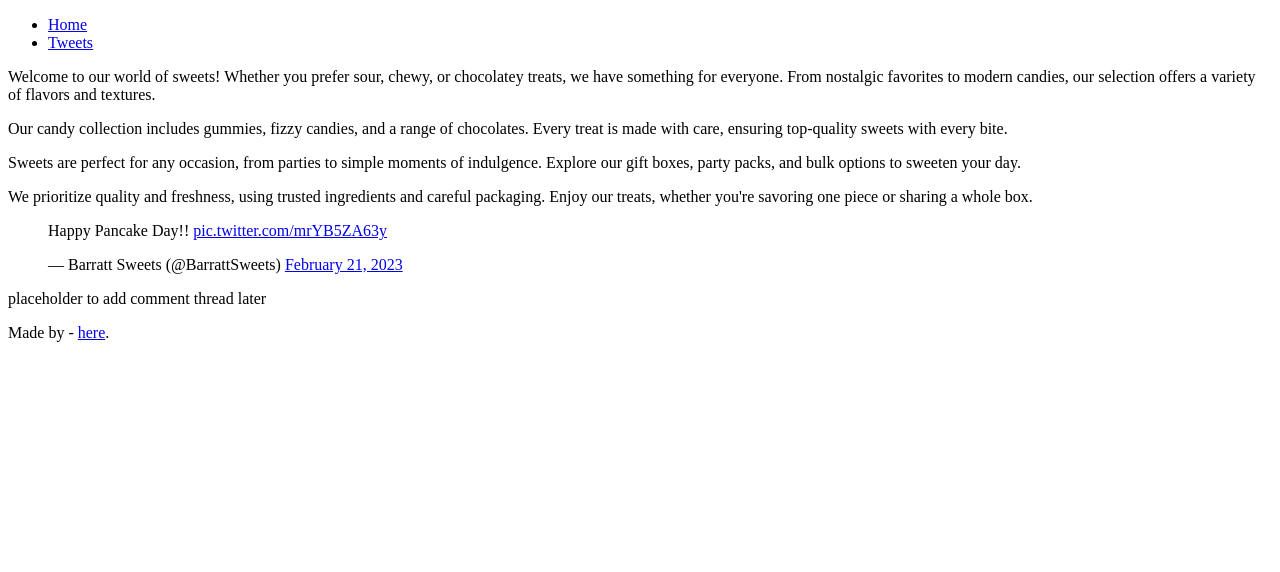
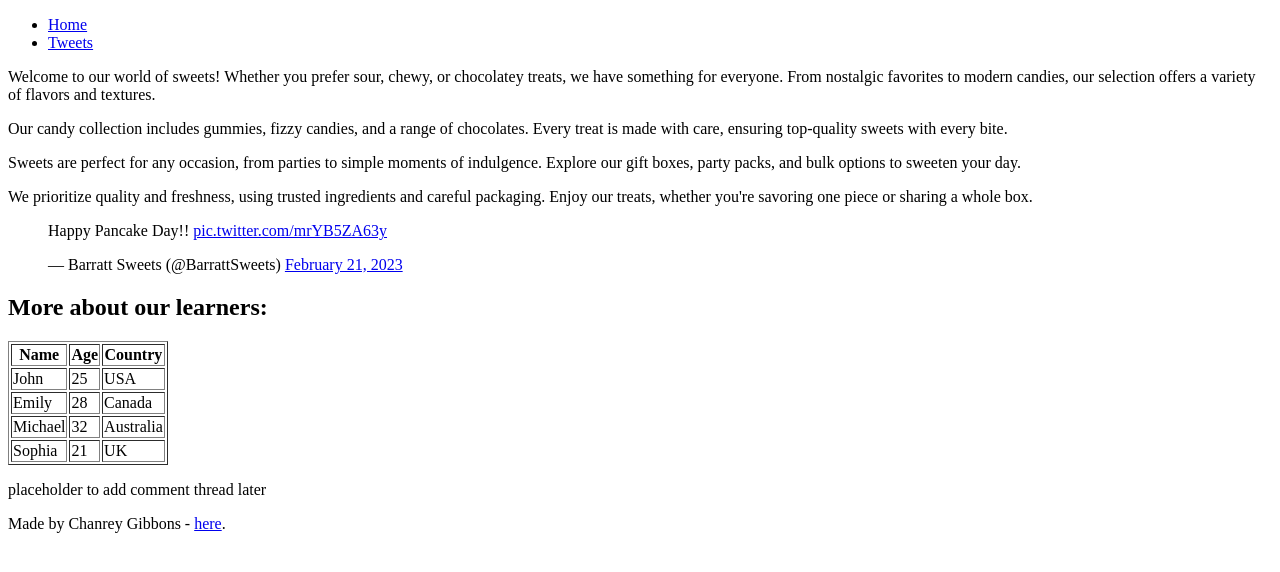
Before and after one commit to chanreygibbons/My_First_Portfolio, a plain HTML site: page html_basic/index.html in a window 1280 px wide. Drawn offline with Linux system fonts and the light colour scheme.

Commit message:
Update index.html

```diff
--- a/html_basic/index.html
+++ b/html_basic/index.html
@@ -3,7 +3,7 @@
 <head>
     <meta charset="UTF-8">
     <meta name="viewport" content="width=device-width, initial-scale=1.0">
-    <title>basic site</title>
+    <title>Basic Site</title>
 </head>
 <body>
 
@@ -20,7 +20,42 @@
             <p>Our candy collection includes gummies, fizzy candies, and a range of chocolates. Every treat is made with care, ensuring top-quality sweets with every bite.</p>
             <p>Sweets are perfect for any occasion, from parties to simple moments of indulgence. Explore our gift boxes, party packs, and bulk options to sweeten your day.</p>
             <p>We prioritize quality and freshness, using trusted ingredients and careful packaging. Enjoy our treats, whether you're savoring one piece or sharing a whole box.</p>
-       <blockquote class="twitter-tweet"><p lang="en" dir="ltr">Happy Pancake Day!! <a href="https://t.co/mrYB5ZA63y">pic.twitter.com/mrYB5ZA63y</a></p>&mdash; Barratt Sweets (@BarrattSweets) <a href="https://twitter.com/BarrattSweets/status/1628001038467727360?ref_src=twsrc%5Etfw">February 21, 2023</a></blockquote> <script async src="https://platform.twitter.com/widgets.js" charset="utf-8"></script>
+            <blockquote class="twitter-tweet"><p lang="en" dir="ltr">Happy Pancake Day!! <a href="https://t.co/mrYB5ZA63y">pic.twitter.com/mrYB5ZA63y</a></p>&mdash; Barratt Sweets (@BarrattSweets) <a href="https://twitter.com/BarrattSweets/status/1628001038467727360?ref_src=twsrc%5Etfw">February 21, 2023</a></blockquote>
+            <script async src="https://platform.twitter.com/widgets.js" charset="utf-8"></script>
+
+            <h2>More about our learners:</h2>
+            <table border="1">
+                <thead>
+                    <tr>
+                        <th>Name</th>
+                        <th>Age</th>
+                        <th>Country</th>
+                    </tr>
+                </thead>
+                <tbody>
+                    <tr>
+                        <td>John</td>
+                        <td>25</td>
+                        <td>USA</td>
+                    </tr>
+                    <tr>
+                        <td>Emily</td>
+                        <td>28</td>
+                        <td>Canada</td>
+                    </tr>
+                    <tr>
+                        <td>Michael</td>
+                        <td>32</td>
+                        <td>Australia</td>
+                    </tr>
+                    <tr>
+                        <td>Sophia</td>
+                        <td>21</td>
+                        <td>UK</td>
+                    </tr>
+                </tbody>
+            </table>
+
         </article>
 
         <aside>
@@ -30,7 +65,7 @@
     </main>
 
     <footer>
-        <p>Made by <CHANREY GIBBONS> - <a href="<ANY LINK>" target="_blank">here</a>.</p>
+        <p>Made by Chanrey Gibbons - <a href="https://example.com" target="_blank">here</a>.</p>
     </footer>
 
 </body>
```
